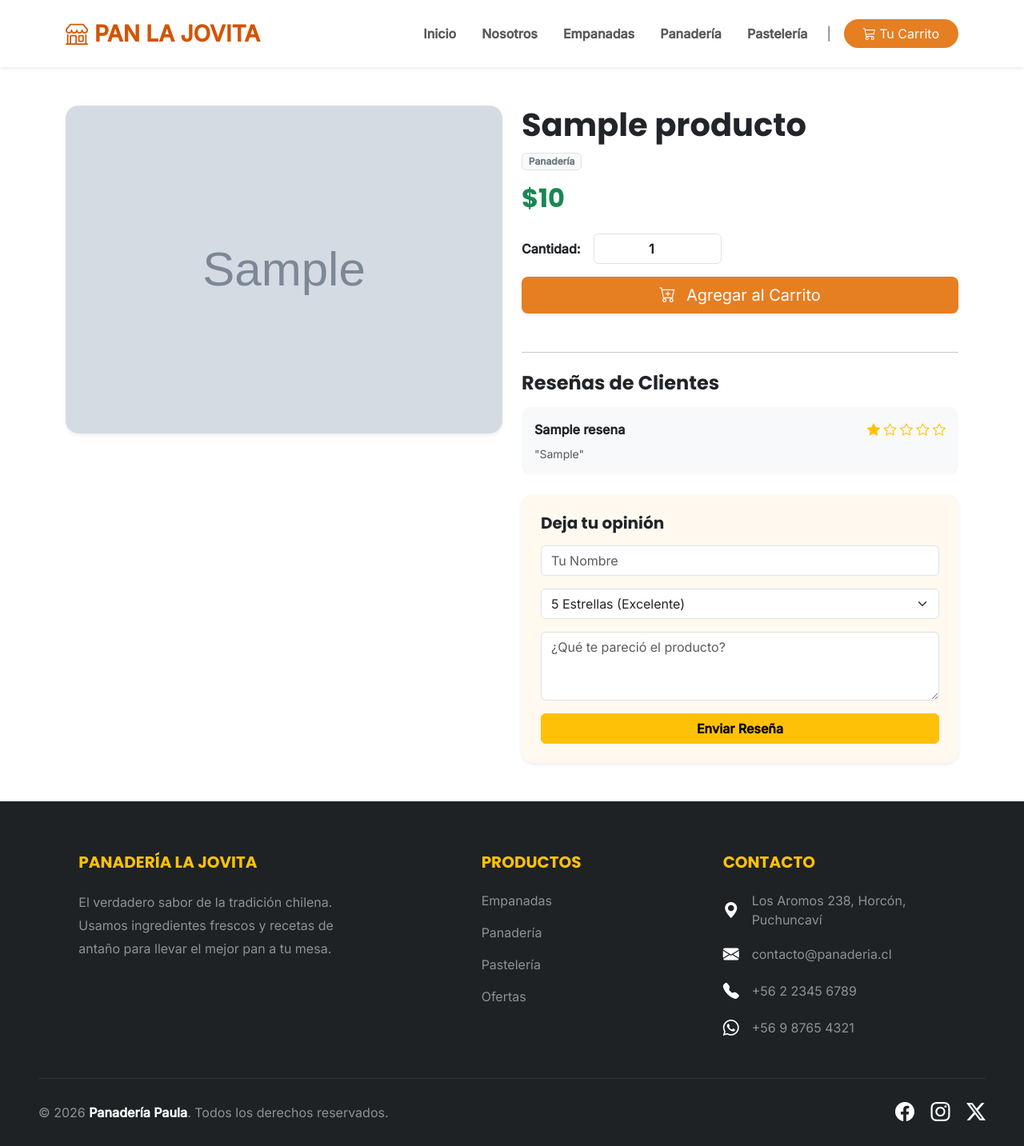
After one commit to lordPobre/Pagina_Panaderia, a Django app: page /producto/1/ in a window 1280 px wide. The commit adds this page. Shown: the whole page at 80% size. Run offline with Django 5.2, Linux system fonts and the light colour scheme; tables that the repository leaves empty hold one stand-in row (values such as "Sample post"); grey boxes marked "Sample" are stand-in pictures.

Commit message:
Actualizacion

```diff
--- a/core/templates/base.html
+++ b/core/templates/base.html
@@ -8,37 +8,27 @@
     <link href="https://cdn.jsdelivr.net/npm/bootstrap@5.3.0/dist/css/bootstrap.min.css" rel="stylesheet">
     <link href="https://fonts.googleapis.com/css2?family=Inter:wght@400;500&family=Poppins:wght@500;600;700&display=swap" rel="stylesheet">
     <style>
-        /* Colores personalizados inspirados en Pan Paula */
         .bg-brand { background-color: #d35400; color: white; }
         .btn-brand { background-color: #e67e22; color: white; border: none; }
         .btn-brand:hover { background-color: #d35400; color: white; }
         .footer { background-color: #2c3e50; color: white; padding: 20px 0; }
-        /* Aplicamos Inter para todo el texto general */
         body {
             font-family: 'Inter', sans-serif;
         }
-
-        /* Aplicamos Poppins para darle fuerza a títulos, botones y precios */
         h1, h2, h3, h4, h5, h6, .tarjeta-titulo, .tarjeta-precio, .btn-catalogo {
             font-family: 'Poppins', sans-serif;
         }
-
-        /* Sombra suave y bordes redondeados para modernizar la tarjeta */
         .tarjeta-producto {
             border: 1px solid #f0f0f0;
             border-radius: 16px; /* Bordes más redondeados */
             transition: transform 0.2s ease-in-out, box-shadow 0.2s ease-in-out;
         }
-
-        /* Efecto hover: la tarjeta "salta" un poco al pasar el mouse */
         .tarjeta-producto:hover {
             transform: translateY(-5px);
             box-shadow: 0 10px 20px rgba(0,0,0,0.08) !important;
         }
-
-        /* Botón naranja moderno */
         .btn-catalogo {
-            background-color: #f39c12; /* El naranja de tu foto */
+            background-color: #f39c12;
             border: none;
             color: white;
             font-weight: 600;
@@ -119,9 +109,9 @@
 
             <div class="col-md-3 col-lg-2 col-xl-2 mx-auto mt-3 mb-4">
                 <h5 class="text-uppercase mb-4 fw-bold text-warning">Productos</h5>
-                <p><a href="#" class="text-white-50 text-decoration-none">Empanadas</a></p>
-                <p><a href="#" class="text-white-50 text-decoration-none">Panadería</a></p>
-                <p><a href="#" class="text-white-50 text-decoration-none">Pastelería</a></p>
+                <p><a href="{% url 'filtrar_categoria' 'Empanadas' %}" class="text-white-50 text-decoration-none">Empanadas</a></p>
+                <p><a href="{% url 'filtrar_categoria' 'Panadería' %}" class="text-white-50 text-decoration-none">Panadería</a></p>
+                <p><a href="{% url 'filtrar_categoria' 'Pastelería' %}" class="text-white-50 text-decoration-none">Pastelería</a></p>
                 <p><a href="#" class="text-white-50 text-decoration-none">Ofertas</a></p>
             </div>
 
--- /dev/null
+++ b/core/templates/producto_detalle.html
@@ -0,0 +1,79 @@
+{% extends 'base.html' %}
+{% block content %}
+<div class="container mt-5 mb-5">
+    <div class="row">
+        <div class="col-md-6 mb-4">
+            {% if producto.imagen %}
+                <img src="{{ producto.imagen.url }}" class="img-fluid rounded-4 shadow-sm w-100" style="max-height: 500px; object-fit: cover;">
+            {% else %}
+                <div class="bg-light d-flex align-items-center justify-content-center rounded-4" style="height: 400px;">
+                    <i class="bi bi-camera text-muted" style="font-size: 4rem;"></i>
+                </div>
+            {% endif %}
+        </div>
+
+        <div class="col-md-6">
+            <h1 class="fw-bold mb-2">{{ producto.nombre }}</h1>
+            <span class="badge bg-light text-secondary border mb-3">{{ producto.categoria }}</span>
+            <h2 class="text-success fw-bold mb-4">${{ producto.precio }}</h2>
+
+            <form action="{% url 'agregar' producto.id %}" method="POST" class="mb-5">
+                {% csrf_token %}
+                <div class="d-flex align-items-center gap-3 mb-3" style="max-width: 250px;">
+                    <label class="fw-bold">Cantidad:</label>
+                    <input type="number" name="cantidad" class="form-control text-center fw-bold" value="1" min="1" max="{{ producto.stock }}">
+                </div>
+                <button type="submit" class="btn btn-brand btn-lg text-white w-100 shadow-sm" {% if producto.stock == 0 %}disabled{% endif %}>
+                    <i class="bi bi-cart-plus me-2"></i> Agregar al Carrito
+                </button>
+            </form>
+
+            <hr>
+
+            <h4 class="fw-bold mt-4 mb-3">Reseñas de Clientes</h4>
+            {% for r in resenas %}
+                <div class="card border-0 bg-light mb-3" style="border-radius: 12px;">
+                    <div class="card-body">
+                        <div class="d-flex justify-content-between align-items-center mb-2">
+                            <strong class="text-dark">{{ r.nombre_cliente }}</strong>
+                            <div class="text-warning">
+                                {% for i in "12345" %}
+                                    <i class="bi bi-star{% if forloop.counter <= r.estrellas %}-fill{% endif %}"></i>
+                                {% endfor %}
+                            </div>
+                        </div>
+                        <p class="mb-0 text-muted small">"{{ r.comentario }}"</p>
+                    </div>
+                </div>
+            {% empty %}
+                <p class="text-muted">Aún no hay reseñas. ¡Sé el primero en opinar!</p>
+            {% endfor %}
+
+            <div class="card border-0 shadow-sm mt-4" style="border-radius: 15px; background-color: #fff9f0;">
+                <div class="card-body p-4">
+                    <h5 class="fw-bold mb-3">Deja tu opinión</h5>
+                    <form action="{% url 'dejar_resena' producto.id %}" method="POST">
+                        {% csrf_token %}
+                        <div class="mb-3">
+                            <input type="text" name="nombre" class="form-control" placeholder="Tu Nombre" required>
+                        </div>
+                        <div class="mb-3">
+                            <select name="estrellas" class="form-select" required>
+                                <option value="5">5 Estrellas (Excelente)</option>
+                                <option value="4">4 Estrellas</option>
+                                <option value="3">3 Estrellas</option>
+                                <option value="2">2 Estrellas</option>
+                                <option value="1">1 Estrella</option>
+                            </select>
+                        </div>
+                        <div class="mb-3">
+                            <textarea name="comentario" class="form-control" rows="3" placeholder="¿Qué te pareció el producto?" required></textarea>
+                        </div>
+                        <button type="submit" class="btn btn-warning w-100 fw-bold">Enviar Reseña</button>
+                    </form>
+                </div>
+            </div>
+        </div>
+    </div>
+</div>
+{% endblock %}
--- a/core/urls.py
+++ b/core/urls.py
@@ -14,7 +14,10 @@ urlpatterns = [
     path('pagar/', views.procesar_pago, name='procesar_pago'),
     path('restar/<int:producto_id>/', views.restar_uno, name='restar_uno'),
     path('sumar-uno/<int:producto_id>/', views.sumar_uno, name='sumar_uno'),
+    path('buscar-ajax/', views.buscar_productos_ajax, name='buscar_ajax'),
     path('pago-exitoso/', views.pago_exitoso, name='pago_exitoso'),
-    path('api/ventas-chart/', reporte_ventas_json, name='api_ventas_chart')
+    path('api/ventas-chart/', reporte_ventas_json, name='api_ventas_chart'),
+    path('producto/<int:producto_id>/', views.producto_detalle, name='producto_detalle'),
+    path('producto/<int:producto_id>/resena/', views.dejar_resena, name='dejar_resena')
 
 ]
--- a/core/views.py
+++ b/core/views.py
@@ -12,13 +12,10 @@ from django.core.mail import EmailMultiAlternatives
 from django.template.loader import render_to_string
 from django.utils.html import strip_tags
 from django.conf import settings
-from .models import Producto,Orden
+from .models import Producto,Orden,Resena
 
 def home(request):
-    # Traemos los productos normales (puedes excluir las ofertas si no quieres que se repitan)
     productos = Producto.objects.filter(es_oferta=False)
-
-    # Traemos SOLO los productos que marcaste como oferta
     ofertas = Producto.objects.filter(es_oferta=True)
 
     return render(request, 'index.html', {
@@ -40,24 +37,20 @@ def agregar_al_carrito(request, producto_id):
     for _ in range(cantidad):
         carrito.append(producto_id)
     request.session['carrito'] = carrito
-
-    return redirect('home')
+    url_anterior = request.META.get('HTTP_REFERER', '/')
+    return redirect(url_anterior)
 
 def ver_carrito(request):
     ids_carrito = request.session.get('carrito', [])
-
-    # Usaremos un diccionario para agrupar los productos por su ID
     carrito_agrupado = {}
     total = 0
 
     for producto_id in ids_carrito:
         producto = Producto.objects.filter(id=producto_id).first()
         if producto:
-            # Si el producto ya está en nuestro resumen, le sumamos 1 a la cantidad
             if producto.id in carrito_agrupado:
                 carrito_agrupado[producto.id]['cantidad'] += 1
                 carrito_agrupado[producto.id]['subtotal'] += producto.precio
-            # Si es la primera vez que lo vemos, lo registramos con cantidad 1
             else:
                 carrito_agrupado[producto.id] = {
                     'id': producto.id,
@@ -72,12 +65,31 @@ def ver_carrito(request):
 
     items = list(carrito_agrupado.values())
 
-    return render(request, 'carrito.html', {'items': items, 'total': total})
+    categorias_en_carrito = Producto.objects.filter(id__in=ids_carrito).values_list('categoria', flat=True)
+    sugerencias = Producto.objects.exclude(id__in=ids_carrito).exclude(categoria__in=categorias_en_carrito).filter(stock__gt=0)[:3]
+
+    if not sugerencias:
+        sugerencias = Producto.objects.exclude(id__in=ids_carrito).filter(stock__gt=0)[:3]
+
+    meta_envio = 15000
+    falta_para_envio = max(0, meta_envio - total)
+
+    if total == 0:
+        progreso_envio = 0
+    else:
+        progreso_envio = min(100, (total / meta_envio) * 100)
+
+    return render(request, 'carrito.html', {
+        'items': items,
+        'total': total,
+        'sugerencias': sugerencias,
+        'falta_para_envio': falta_para_envio,
+        'progreso_envio': progreso_envio
+    })
 
 def restar_uno(request, producto_id):
     carrito = request.session.get('carrito', [])
     if producto_id in carrito:
-        # remove() elimina solo la primera coincidencia que encuentra
         carrito.remove(producto_id)
         request.session['carrito'] = carrito
     return redirect('carrito')
@@ -89,15 +101,12 @@ def sumar_uno(request, producto_id):
     return redirect('carrito')
 
 def eliminar_producto(request, producto_id):
-    # Obtenemos el carrito actual
     carrito = request.session.get('carrito', [])
 
-    # Si el producto está en el carrito, lo sacamos
     if producto_id in carrito:
         carrito.remove(producto_id)
-        request.session['carrito'] = carrito # Guardamos el carrito actualizado
+        request.session['carrito'] = carrito
 
-    # Recargamos la página del carrito
     return redirect('carrito')
 
 def vaciar_carrito(request):
@@ -121,8 +130,6 @@ def procesar_pago(request):
         metodo = request.POST.get('metodo_entrega')
         hora_retiro = request.POST.get('hora_retiro') if metodo == 'retiro' else None
         metodo_pago = request.POST.get('metodo_pago')
-
-        # 1. Armamos UN SOLO diccionario con todos los datos
         datos = {
             'nombre': nombre,
             'apellido': apellido,
@@ -130,7 +137,7 @@ def procesar_pago(request):
             'telefono': telefono,
             'direccion': direccion,
             'metodo_entrega': metodo,
-            'hora_retiro': hora_retiro, # ¡Aquí viaja la hora a salvo!
+            'hora_retiro': hora_retiro,
             'metodo_pago': metodo_pago
         }
 
@@ -192,12 +199,10 @@ def pago_exitoso(request):
     ids_carrito = request.session.get('carrito', [])
 
     if datos_cliente and ids_carrito:
-        # 1. Agrupamos los IDs para calcular cantidades reales
         conteo_productos = {}
         for p_id in ids_carrito:
             conteo_productos[p_id] = conteo_productos.get(p_id, 0) + 1
 
-        # 2. Calculamos el total y generamos el detalle con cantidades
         total = 0
         lista_nombres = []
         productos_db = Producto.objects.filter(id__in=conteo_productos.keys())
@@ -209,8 +214,6 @@ def pago_exitoso(request):
             lista_nombres.append(f"{cantidad}x {p.nombre}")
 
         detalle = ", ".join(lista_nombres)
-
-        # 3. Preparamos datos finales seguros (usando .get() para evitar errores si algo falta)
         direccion_final = datos_cliente.get('direccion', '') if datos_cliente.get('metodo_entrega') == 'despacho' else "Retiro en local"
         pago_confirmado = (datos_cliente.get('metodo_pago') == 'mercadopago')
 
@@ -230,7 +233,12 @@ def pago_exitoso(request):
         )
 
         try:
-            contexto = {'orden': nueva_orden}
+            dominio = request.build_absolute_uri('/')[:-1]
+            contexto = {
+                'orden': nueva_orden,
+                'productos_comprados': productos_db, # Enviamos los objetos Producto
+                'dominio': dominio                   # Enviamos el dominio para los links
+            }
             html_cliente = render_to_string('emails/cliente.html', contexto)
             text_cliente = strip_tags(html_cliente)
 
@@ -242,7 +250,6 @@ def pago_exitoso(request):
             )
             msg_cliente.attach_alternative(html_cliente, "text/html")
             msg_cliente.send(fail_silently=False)
-
             html_vendedor = render_to_string('emails/vendedor.html', contexto)
             text_vendedor = strip_tags(html_vendedor)
             tipo_entrega = 'RETIRO' if nueva_orden.metodo_entrega == 'retiro' else 'DESPACHO'
@@ -268,24 +275,63 @@ def pago_exitoso(request):
 
     return redirect('home')
 
+def buscar_productos_ajax(request):
+    query = request.GET.get('term', '')
+    productos = Producto.objects.filter(nombre__icontains=query)[:5]
+    results = []
+    for p in productos:
+        results.append({
+            'id': p.id,
+            'label': p.nombre,
+            'value': p.nombre,
+            'url': f"/agregar/{p.id}/"
+        })
+    return JsonResponse(results, safe=False)
+
 def reporte_ventas_json(request):
     if not request.user.is_staff:
         return JsonResponse({'error': 'No autorizado'}, status=403)
+
     hace_7_dias = now().date() - timedelta(days=7)
-    ventas = Orden.objects.filter(
-        fecha__gte=hace_7_dias,
+    ventas_7_dias = Orden.objects.filter(fecha__gte=hace_7_dias, pagado=True).annotate(
+        dia=TruncDate('fecha')).values('dia').annotate(total_dia=Sum('total')).order_by('dia')
+
+    total_mes = Orden.objects.filter(
+        fecha__month=now().month,
+        fecha__year=now().year,
         pagado=True
-    ).annotate(
-        dia=TruncDate('fecha')
-    ).values('dia').annotate(
-        total_dia=Sum('total')
-    ).order_by('dia')
+    ).aggregate(Sum('total'))['total__sum'] or 0
+    pendientes = Orden.objects.filter(pagado=True, entregado=False).count()
+    fechas = [v['dia'].strftime('%d/%m') for v in ventas_7_dias]
+    totales = [v['total_dia'] for v in ventas_7_dias]
 
-    fechas = []
-    totales = []
+    return JsonResponse({
+        'fechas': fechas,
+        'totales': totales,
+        'total_mes': f"{total_mes:,}".replace(",", "."),
+        'pendientes': pendientes
+    })
 
-    for v in ventas:
-        fechas.append(v['dia'].strftime('%d/%m'))
-        totales.append(v['total_dia'])
+def producto_detalle(request, producto_id):
+    producto = get_object_or_404(Producto, id=producto_id)
+    resenas = producto.resenas.all().order_by('-fecha')
+    return render(request, 'producto_detalle.html', {
+        'producto': producto,
+        'resenas': resenas
+    })
 
-    return JsonResponse({'fechas': fechas, 'totales': totales})
+def dejar_resena(request, producto_id):
+    if request.method == "POST":
+        producto = get_object_or_404(Producto, id=producto_id)
+        nombre = request.POST.get('nombre')
+        comentario = request.POST.get('comentario')
+        estrellas = request.POST.get('estrellas')
+
+        Resena.objects.create(
+            producto=producto,
+            nombre_cliente=nombre,
+            comentario=comentario,
+            estrellas=estrellas
+        )
+        return redirect('producto_detalle', producto_id=producto.id)
+    return redirect('home')
```
Also changed, not shown: core/admin.py (+61 -10 lines), core/models.py (+16 -6 lines), core/templates/carrito.html (+55 -6 lines), core/templates/checkout.html (+2 -12 lines), core/templates/emails/cliente.html (+22 -0 lines), core/templates/index.html (+10 -0 lines), templates/admin/ganancias_diarias.html (+4 -6 lines), templates/admin/ganancias_mensuales.html (+3 -5 lines), templates/admin/index.html (+14 -8 lines), core/migrations/0012_resena.py (added), core/migrations/0013_alter_resena_options_alter_resena_comentario_and_more.py (added), templates/admin/includes/recent_actions.html (deleted).
